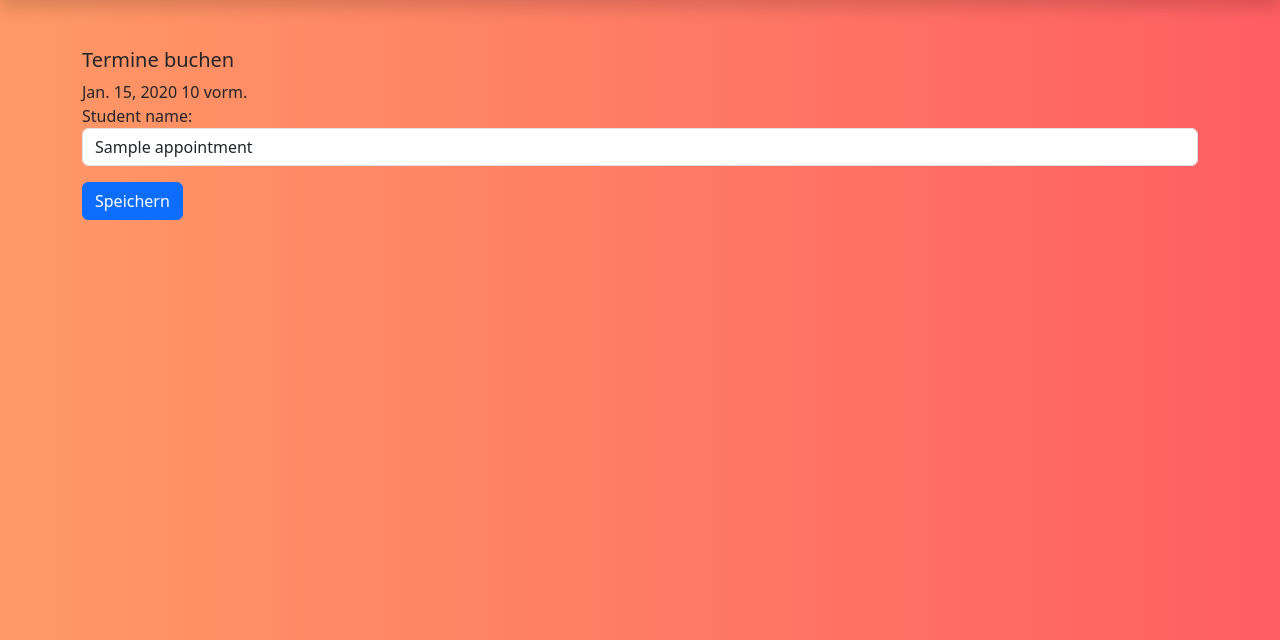
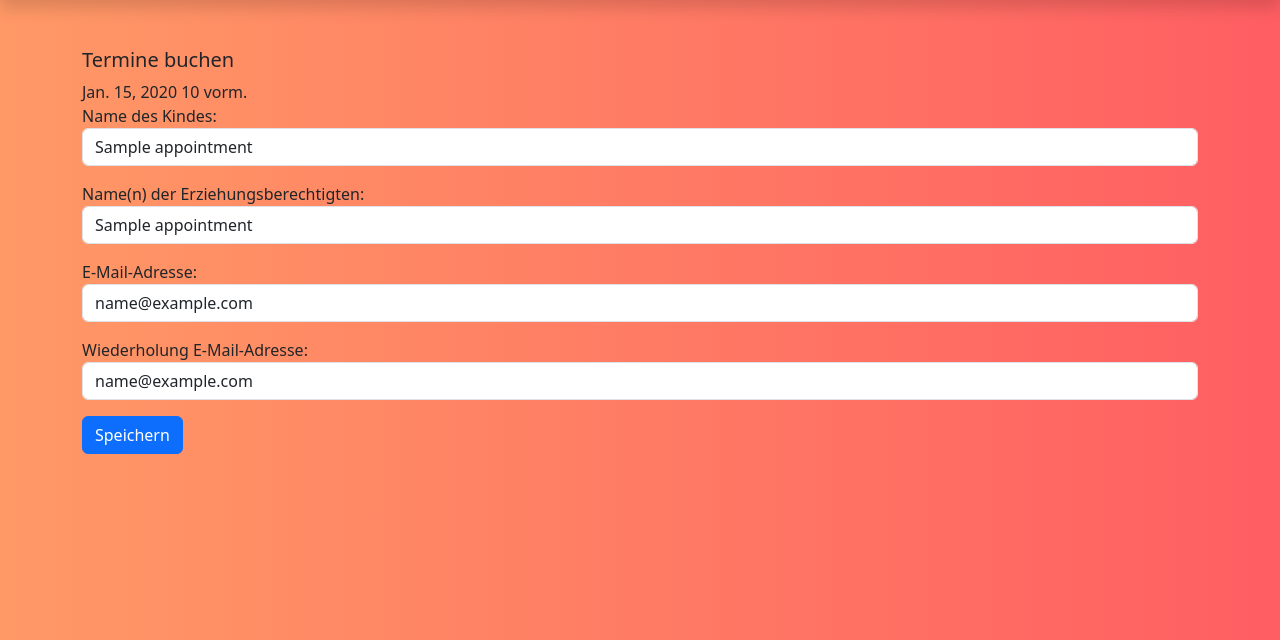
Before and after one commit to pyphil/edutools, a Django app: page /appointment/book_appointment/1 in a window 1280 px wide. Shown: the part 56-696 px from the top of the page. Run offline with Django 3.2, Linux system fonts and the light colour scheme; tables that the repository leaves empty hold one stand-in row (values such as "Sample post"); some libraries are stand-ins or nearby versions.

Commit message:
parents, email validation

```diff
--- a/appointment/forms.py
+++ b/appointment/forms.py
@@ -7,9 +7,21 @@ class AppointmentForm(forms.ModelForm):
         model = Appointment
         fields = [
             'student_name',
+            'parents_name',
+            'email',
+            'email_2',
         ]
+        labels = {
+            'student_name': 'Name des Kindes',
+            'parents_name': 'Name(n) der Erziehungsberechtigten',
+            'email': 'E-Mail-Adresse',
+            'email_2': 'Wiederholung E-Mail-Adresse',
+        }
         widgets = {
             'student_name': forms.TextInput(attrs={'class': 'form-control'}),
+            'parents_name': forms.TextInput(attrs={'class': 'form-control'}),
+            'email': forms.EmailInput(attrs={'class': 'form-control'}),
+            'email_2': forms.EmailInput(attrs={'class': 'form-control'}),
         }
 
     def __init__(self, *args, **kwargs):
--- a/appointment/models.py
+++ b/appointment/models.py
@@ -3,7 +3,9 @@ from django.db import models
 
 class Appointment(models.Model):
     student_name = models.CharField(max_length=200, blank=True)
-    booked = models.BooleanField(default=False)
+    parents_name = models.CharField(max_length=200, blank=True)
+    email = models.EmailField(max_length=200)
+    email_2 = models.EmailField(max_length=200)
     date = models.DateField()
     time = models.TimeField()
 
--- a/appointment/templates/book_appointment.html
+++ b/appointment/templates/book_appointment.html
@@ -9,6 +9,11 @@
       {{ form.instance.time }}
       {% csrf_token %}
       {{ form.as_p }}
+      {% if alert %}
+        <div class="alert alert-danger">
+          Die E-Mail-Adressen stimmen nicht überein.
+        </div>
+      {% endif %}
       <button class="btn btn-primary">Speichern</button>
     </form>
   </div>
--- a/appointment/views.py
+++ b/appointment/views.py
@@ -6,14 +6,17 @@ from .forms import AppointmentForm, AppointmentCreateForm
 def appointment(request):
     appointments = Appointment.objects.all()
 
+    # Generate a list of dates for date categories in the frontend
     dates = []
     for i in appointments:
         if i.date not in dates:
             dates.append(i.date)
 
+    # create a list of appointments hours for the dates
     appointment_items = []
     for date in dates:
-        items = Appointment.objects.filter(date=date)
+        # only append appointment if name is empty
+        items = Appointment.objects.filter(date=date, student_name="")
         appointment_items.append((date, items))
     print(appointment_items)
     return render(request, 'appointment.html', {
@@ -40,7 +43,9 @@ def book_appointment(request, id):
             instance = f.save(commit=False)
             instance.date = instance.date
             instance.time = instance.time
-            instance.save()
-        return redirect('appointment')
+            if instance.email == instance.email_2:
+                instance.save()
+                return redirect('appointment')
+        return render(request, 'book_appointment.html', {'form': f, 'alert': True})
     f = AppointmentForm(instance=appointment)
     return render(request, 'book_appointment.html', {'form': f})
```
Also changed, not shown: appointment/migrations/0002_alter_appointment_options_remove_appointment_booked_and_more.py (added), appointment/migrations/0003_appointment_email_2.py (added).
